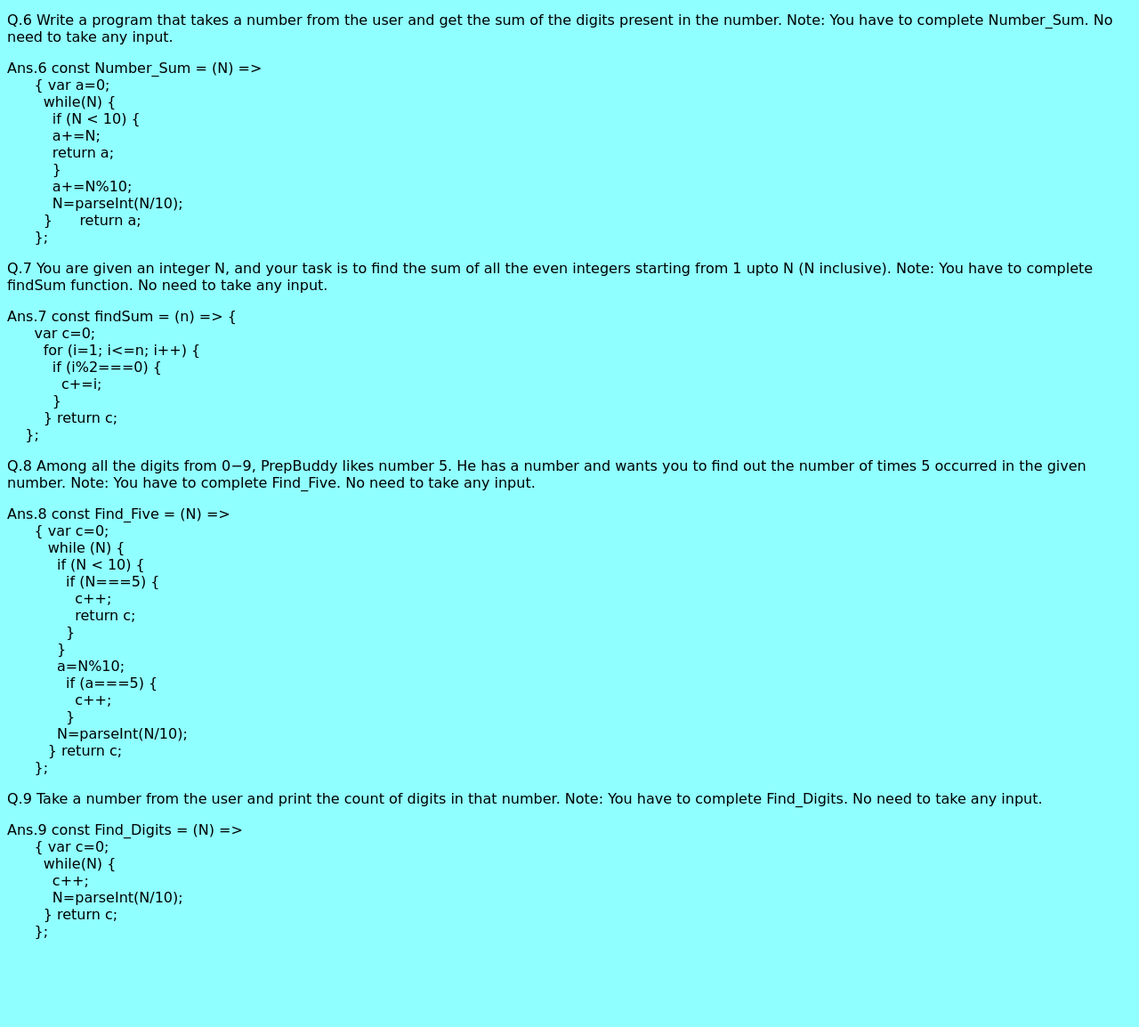
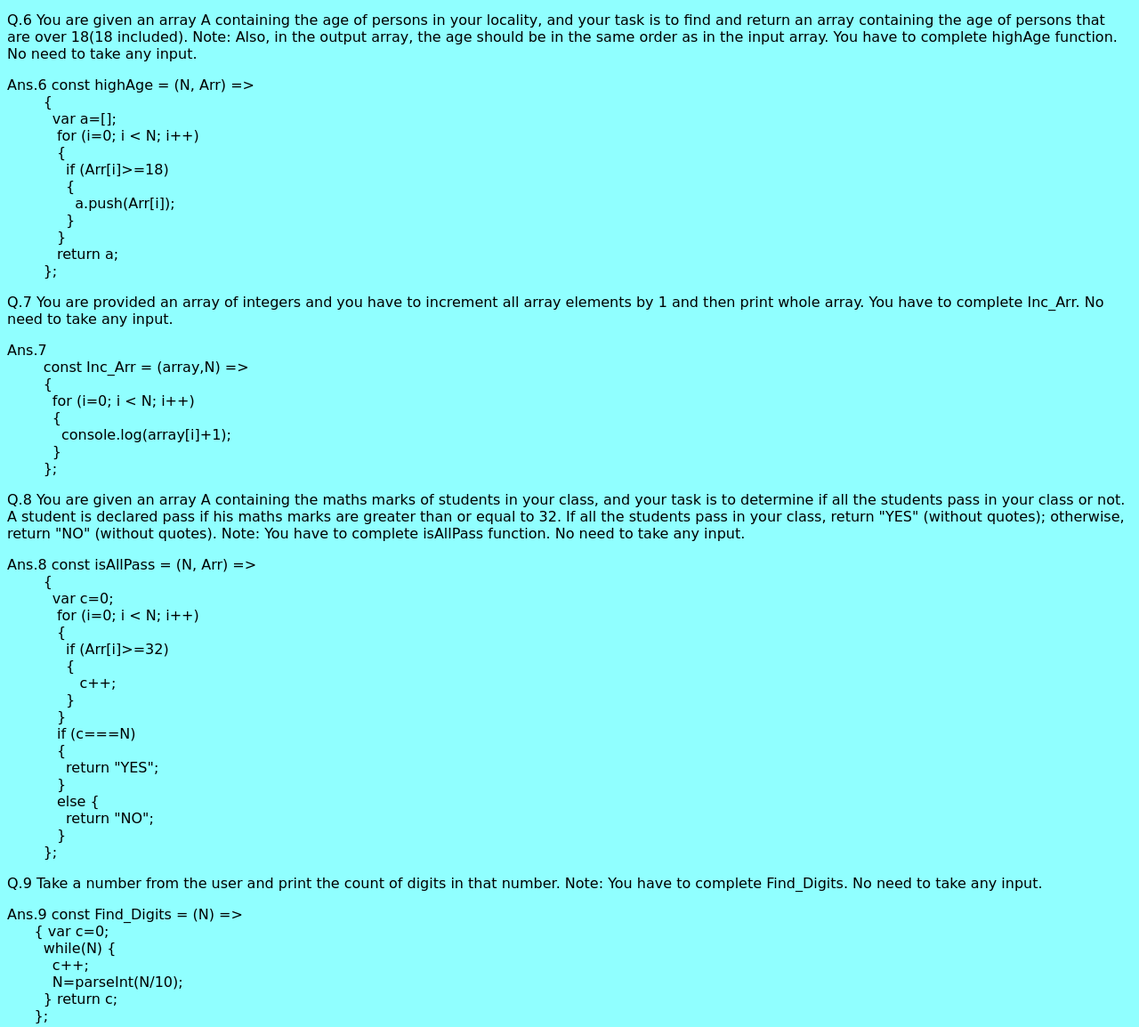
Before and after one commit to Shashank-kharatey/prepbytes-js-handson-4, a plain HTML site: page index.html in a window 1280 px wide. Shown: the part 1623-2777 px from the top of the page at 89% size. Before the commit the page ends 2695 px from the top, so only its background shows below. Drawn offline with Linux system fonts and the light colour scheme.

Commit message:
some modifications

```diff
--- a/index.html
+++ b/index.html
@@ -91,46 +91,48 @@
           return "NO";
         };</pre>
     </p>
-    <p>Q.6 Write a program that takes a number from the user and get the sum of the digits present in the number. Note: You have to complete Number_Sum. No need to take any input.</p>
-    <p><pre>Ans.6 const Number_Sum = (N) =>
-      { var a=0;
-        while(N) {
-          if (N < 10) {
-          a+=N;
+    <p>Q.6 You are given an array A containing the age of persons in your locality, and your task is to find and return an array containing the age of persons that are over 18(18 included). Note: Also, in the output array, the age should be in the same order as in the input array. You have to complete highAge function. No need to take any input.</p>
+    <p><pre>Ans.6 const highAge = (N, Arr) =>
+        {
+          var a=[];
+           for (i=0; i < N; i++)
+           {
+             if (Arr[i]>=18)
+             {
+               a.push(Arr[i]);
+             }
+           }
            return a;
-          }
-          a+=N%10;
-          N=parseInt(N/10);
-        }	return a;
         };</pre>
     </p>
-    <p>Q.7 You are given an integer
-      N, and your task is to find the sum of all the even integers starting from 1 upto N (N inclusive). Note: You have to complete findSum function. No need to take any input.</p>
-    <p><pre>Ans.7 const findSum = (n) => {
-      var c=0;
-        for (i=1; i<=n; i++) {
-          if (i%2===0) {
-            c+=i;
+    <p>Q.7 You are provided an array of integers and you have to increment all array elements by 1 and then print whole array. You have to complete Inc_Arr. No need to take any input.</p>
+    <p><pre>Ans.7
+        const Inc_Arr = (array,N) =>
+        {
+          for (i=0; i < N; i++)
+          {
+            console.log(array[i]+1);
           }
-        } return c;
         };</pre>
     </p>
-    <p>Q.8 Among all the digits from 0−9, PrepBuddy likes number 5. He has a number and wants you to find out the number of times 5 occurred in the given number. Note: You have to complete Find_Five. No need to take any input.</p>
-    <p><pre>Ans.8 const Find_Five = (N) =>
-      { var c=0;
-         while (N) {
-           if (N < 10) {
-             if (N===5) {
+    <p>Q.8 You are given an array A containing the maths marks of students in your class, and your task is to determine if all the students pass in your class or not. A student is declared pass if his maths marks are greater than or equal to 32. If all the students pass in your class, return "YES" (without quotes); otherwise, return "NO" (without quotes). Note: You have to complete isAllPass function. No need to take any input.</p>
+    <p><pre>Ans.8 const isAllPass = (N, Arr) =>
+        {
+          var c=0;
+           for (i=0; i < N; i++)
+           {
+             if (Arr[i]>=32)
+             {
                 c++;
-               return c;
              }
            }
-           a=N%10;
-             if (a===5) {
-               c++;
+           if (c===N)
+           {
+             return "YES";
            }
-           N=parseInt(N/10);
-         } return c;
+           else {
+             return "NO";
+           }
         };</pre>
     </p>
     <p>Q.9 Take a number from the user and print the count of digits in that number. Note: You have to complete Find_Digits. No need to take any input.</p>
```
Lines whose indentation alone changed are shown as unchanged.
